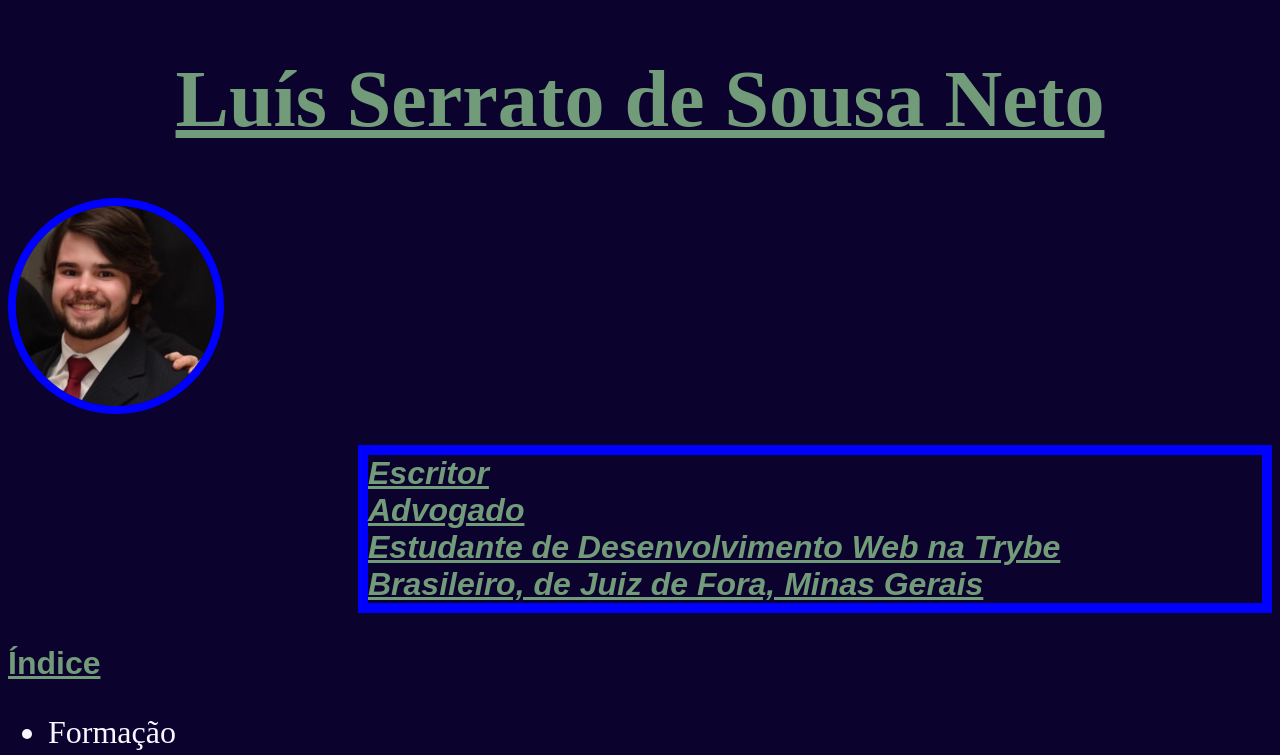
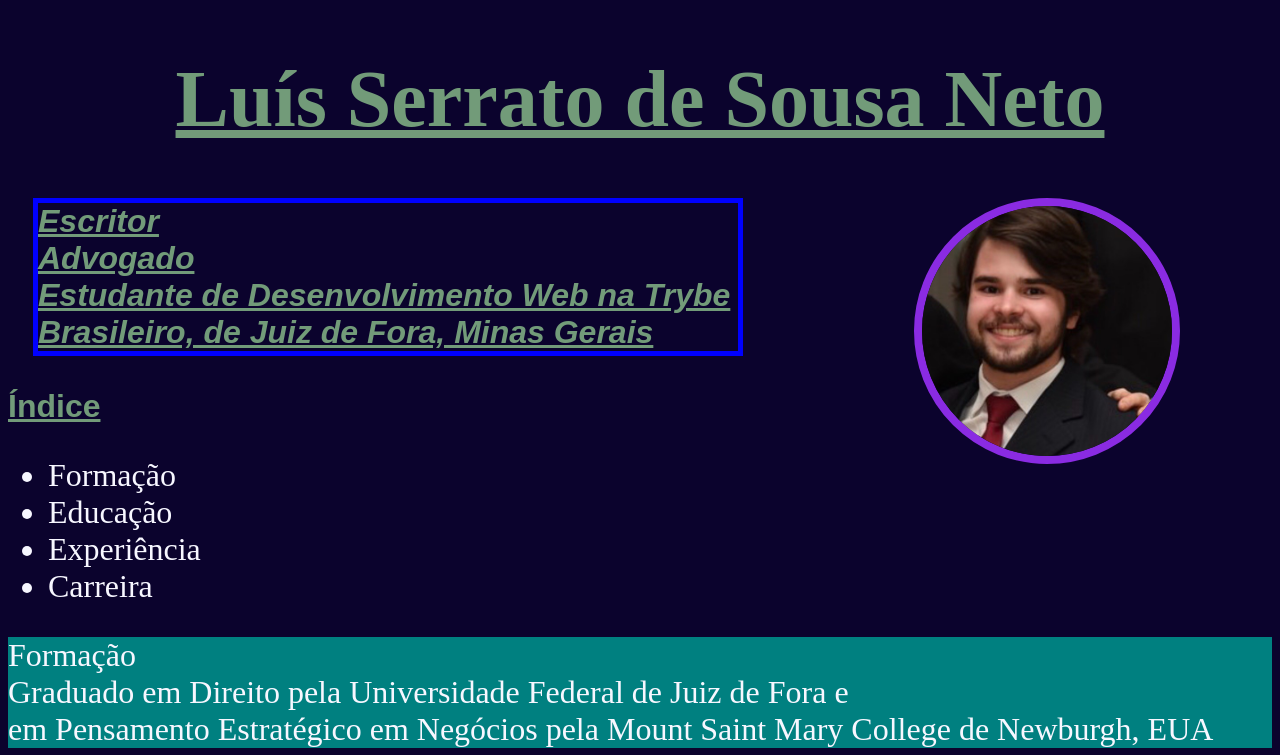
Before and after one commit to l-serrato/l-serrato.github.io, a plain HTML site: page index.html in a window 1280 px wide. Shown: the top 755 px of the page. Drawn offline with Linux system fonts and the light colour scheme.

Commit message:
finalPortfolio

```diff
--- a/portfolio.css
+++ b/portfolio.css
@@ -1,13 +1,13 @@
 h1{
     text-decoration: underline; color:rgb(114, 155, 121); font-family: 'Times New Roman', Times, serif; font-size: 5em;text-align: center;
   }
-  div>h2{background-position-y: right ;border: 10px solid blue;margin-left: 350px;top: 10px;}
+  div>h2{border: 5px solid blue;margin-left: 25px;width:700px;}
   .foto{
     border-radius: 50%;right: 100px; margin: 25px solid red;
   }
-  div>img{width: 200px;
-    height: 200px;
-    border: 8px solid blue;}
+  div>img{width: 250px;
+    height: 250px;
+    border: 8px solid blueviolet;position: absolute;}
   h2{
     text-decoration: underline; color:rgb(114, 155, 121); font-family: 'Times New Roman', Times, serif; font-size: 2em; font-family: Arial, Helvetica, sans-serif;
   }
@@ -24,7 +24,6 @@ h1{
   p{
     color: rgb(247, 247, 255); font-size: 2em;
   }
-  p:nth-child(odd){border: solid teal;}
   p:nth-child(even){
     background-color: teal;
   }
```
